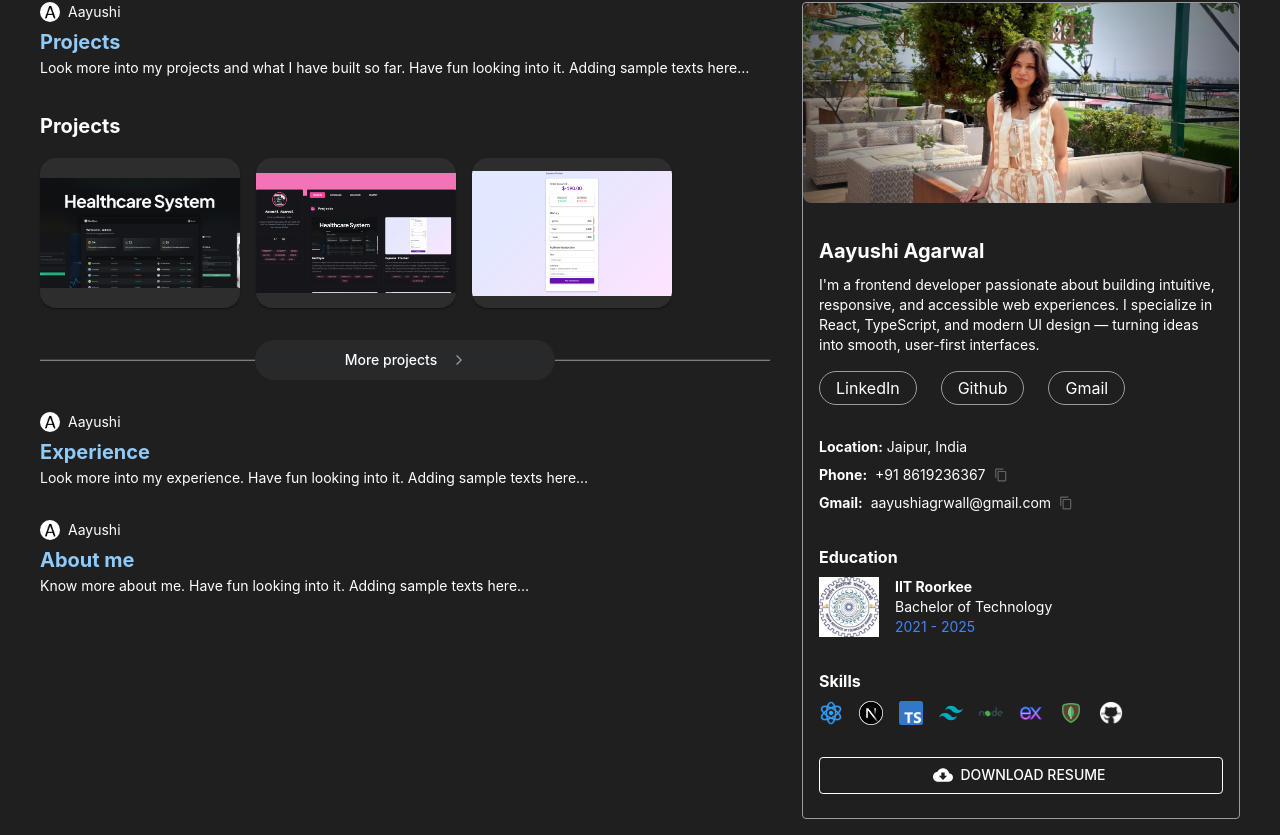
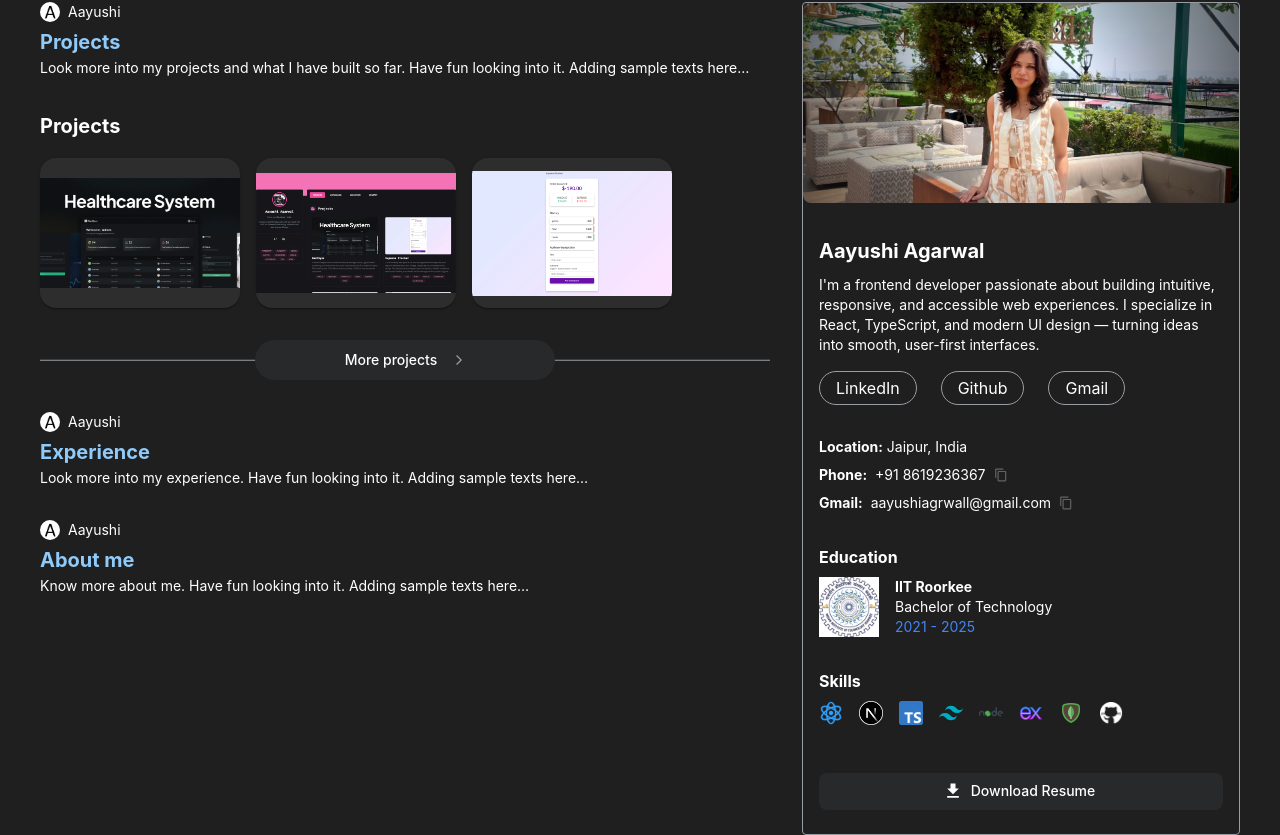
Before and after one commit to Aayushi-Agrwal/portfoliov2, a Next.js app: page /main in a window 1280 px wide. Shown: the part 191-1026 px from the top of the page. Built offline with nearby package versions, Linux system fonts and the light colour scheme.

Commit message:
fix: download button

```diff
--- a/app/main/page.tsx
+++ b/app/main/page.tsx
@@ -1,7 +1,7 @@
 'use client'
 
 import { Box, Typography, Card, CardContent, Button, Snackbar, Alert } from "@mui/material";
-import { LinkedIn, GitHub, Email, CloudDownload, ContentCopy, ArrowForwardIos } from "@mui/icons-material";
+import { LinkedIn, GitHub, Email, Download, ContentCopy, ArrowForwardIos } from "@mui/icons-material";
 import Image from "next/image";
 import Grid from '@mui/material/Grid';
 import Header from "../components/Header";
@@ -183,11 +183,32 @@ export default function Home() {
                 </Box>
               </Box>
 
-              <Button
+              {/* <Button
                 variant="outlined"
-                startIcon={<CloudDownload />}
+                startIcon={<Download />}
                 fullWidth
-                sx={{ mt: 4, color: "white", borderColor: "white" }}
+                sx={{ mt: 6, color: "white", borderColor: "white" }}
+              > */}
+                <Button
+                color="primary"
+                startIcon={<Download />}
+                fullWidth
+                sx={{
+                  mt: 6,
+                  borderRadius: '8px',
+                  px: 4,
+                  fontWeight: 500,
+                  background: '#28292A',
+                  color: 'white',
+                  borderColor: '#3C4043',
+                  textTransform: 'none',
+                  zIndex: 2,
+                  '&:hover': {
+                    background: '#3C4043',
+                    borderColor: '#3C4043',
+                    color: 'white',
+                  },
+                }}
               >
                 Download Resume
               </Button>
```
